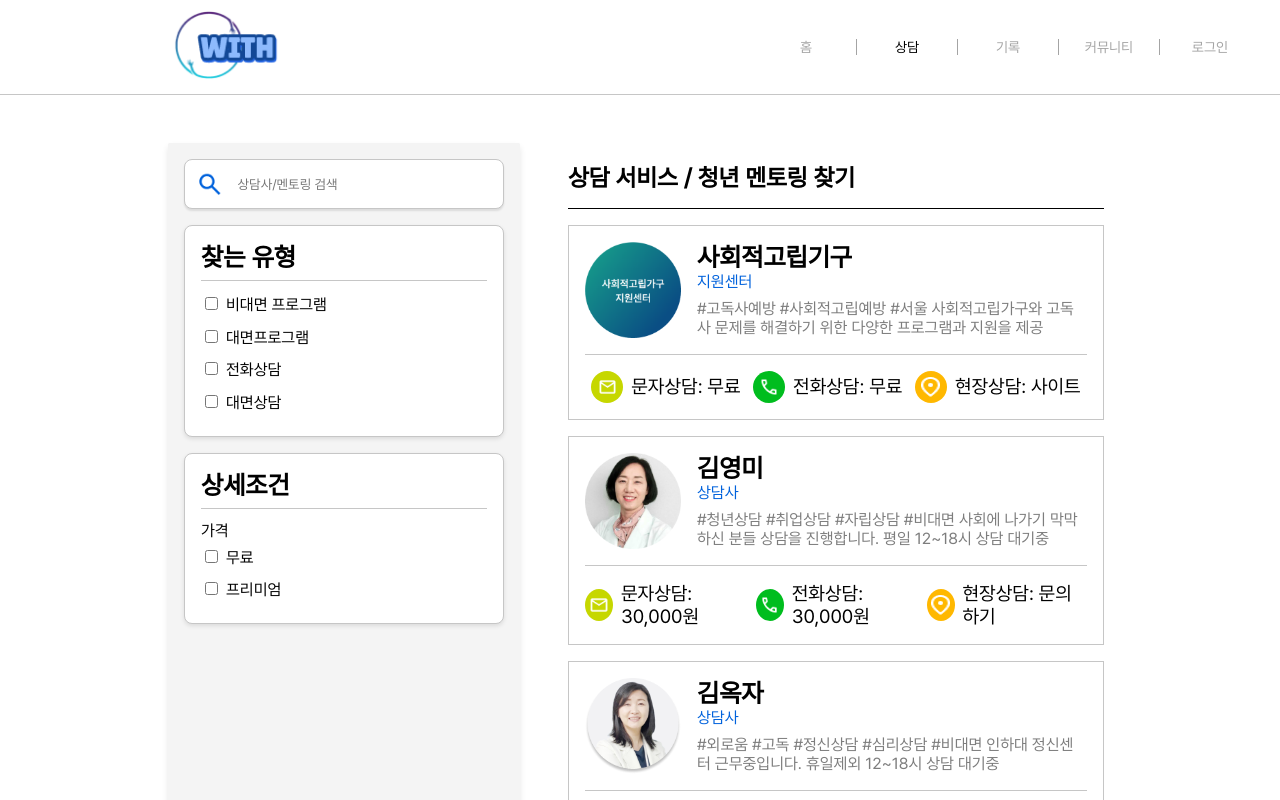
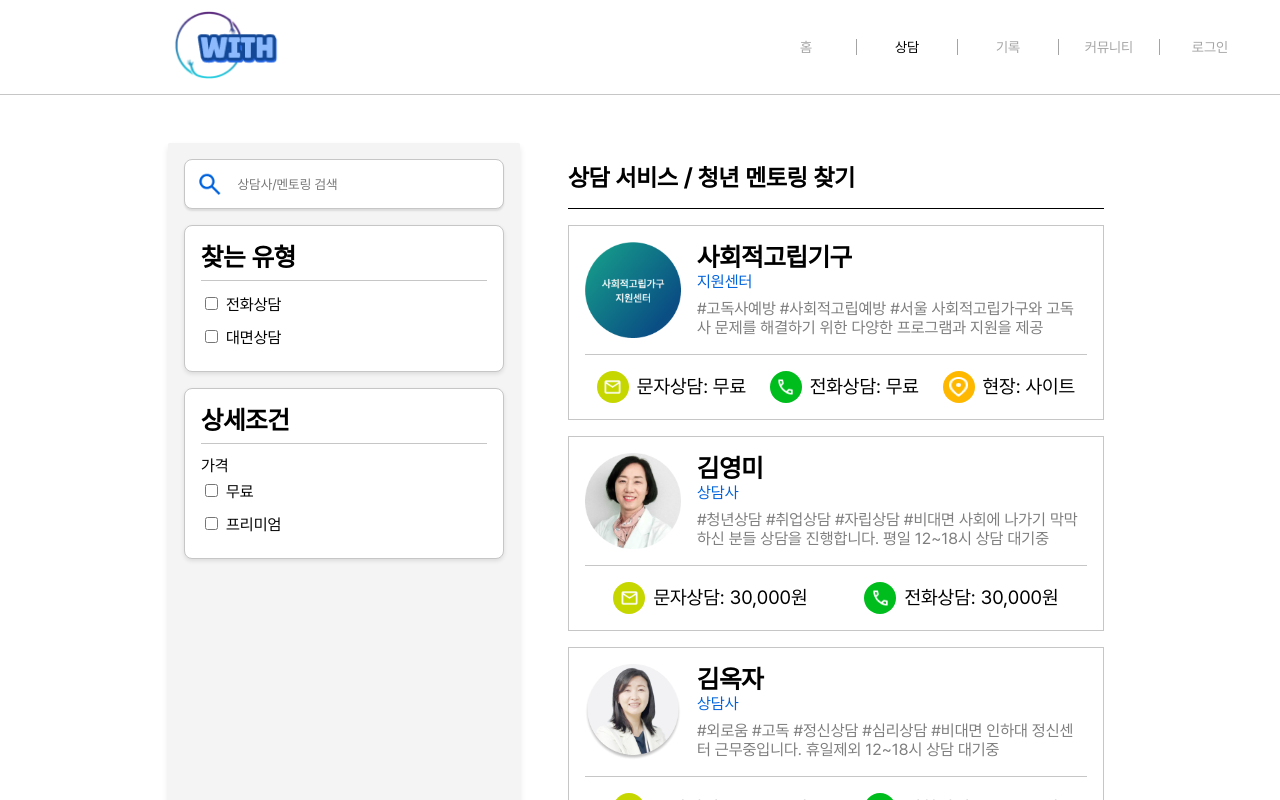
Before and after one commit to yerroong/Reverseinha_team_front, a React (Create React App) app in the folder reverse/: page /consulting in a window 1280 px wide. Shown: the top 800 px of the page. Built offline with nearby package versions, Linux system fonts and the light colour scheme.

Commit message:
상담페이지 검색수정 완료

```diff
--- a/reverse/src/pages/Consulting/Consulting.jsx
+++ b/reverse/src/pages/Consulting/Consulting.jsx
@@ -157,6 +157,8 @@ const consultingData = [
       call: '무료',
       site: '사이트',
     },
+    availableForCall: true,
+    availableForLocation: true,
   },
   {
     id: 'kimYoungMi',
@@ -170,6 +172,8 @@ const consultingData = [
       call: '30,000원',
       site: '문의하기',
     },
+    availableForCall: true,
+    availableForLocation: false,
   },
   {
     id: 'kimOkJa',
@@ -183,6 +187,8 @@ const consultingData = [
       call: '30,000원',
       site: '문의하기',
     },
+    availableForCall: true,
+    availableForLocation: false,
   },
 ];
 
@@ -192,6 +198,8 @@ const Consulting = () => {
     free: false,
     premium: false,
     searchTerm: '',
+    phoneConsultation: false,
+    inPersonConsultation: false,
   });
 
   const navigate = useNavigate(); // Initialize useNavigate hook
@@ -214,13 +222,32 @@ const Consulting = () => {
   };
 
   const filteredData = consultingData.filter((consultant) => {
-    const matchesFree = filters.free ? consultant.prices.message === '무료' : true;
-    const matchesPremium = filters.premium ? consultant.prices.message !== '무료' : true;
+    // Match phone consultation filter
+    const matchesPhoneConsultation = filters.phoneConsultation ? consultant.availableForCall : true;
+
+    // Match in-person consultation filter
+    const matchesInPersonConsultation = filters.inPersonConsultation
+      ? consultant.id === 'supportCenter' // Only support center provides in-person consultation
+      : true;
+
+    // Match both "무료" and "프리미엄" filters
+    const matchesFreeAndPremium =
+      (filters.free && filters.premium) || // If both free and premium are selected
+      (!filters.free && !filters.premium) || // If neither is selected
+      (filters.free && consultant.prices.message === '무료') || // If free is selected and consultant is free
+      (filters.premium && consultant.prices.message !== '무료'); // If premium is selected and consultant is premium
+
+    // Match search term
     const matchesSearchTerm =
       consultant.title.includes(filters.searchTerm) ||
       consultant.description.includes(filters.searchTerm);
 
-    return matchesFree && matchesPremium && matchesSearchTerm;
+    return (
+      matchesPhoneConsultation &&
+      matchesInPersonConsultation &&
+      matchesFreeAndPremium &&
+      matchesSearchTerm
+    );
   });
 
   return (
@@ -253,12 +280,14 @@ const Consulting = () => {
                   </CallIconWrapper>
                   <PriceText>전화상담: {consultant.prices.call}</PriceText>
                 </Price>
-                <Price onClick={handlePriceClick}>
-                  <LocationIconWrapper>
-                    <PriceIcon src="/location.png" alt="Location" />
-                  </LocationIconWrapper>
-                  <PriceText>현장상담: {consultant.prices.site}</PriceText>
-                </Price>
+                {consultant.availableForLocation && (
+                  <Price onClick={handlePriceClick}>
+                    <LocationIconWrapper>
+                      <PriceIcon src="/location.png" alt="Location" />
+                    </LocationIconWrapper>
+                    <PriceText>현장: {consultant.prices.site}</PriceText>
+                  </Price>
+                )}
               </Prices>
             </ResultItem>
           ))}
--- a/reverse/src/pages/Consulting/SearchSide.jsx
+++ b/reverse/src/pages/Consulting/SearchSide.jsx
@@ -82,6 +82,8 @@ const SearchSide = ({ onFilterChange }) => {
     free: false,
     premium: false,
     searchTerm: '',
+    phoneConsultation: false,
+    inPersonConsultation: false,
   });
 
   const handleFilterChange = (filterType, value) => {
@@ -108,19 +110,23 @@ const SearchSide = ({ onFilterChange }) => {
         <FilterSection>
           <FilterTitle>찾는 유형</FilterTitle>
           <FilterLabel>
-            <FilterCheckbox type="checkbox" />
-            비대면 프로그램
-          </FilterLabel>
-          <FilterLabel>
-            <FilterCheckbox type="checkbox" />
-            대면프로그램
-          </FilterLabel>
-          <FilterLabel>
-            <FilterCheckbox type="checkbox" />
+            <FilterCheckbox
+              type="checkbox"
+              checked={filters.phoneConsultation}
+              onChange={() =>
+                handleFilterChange('phoneConsultation', !filters.phoneConsultation)
+              }
+            />
             전화상담
           </FilterLabel>
           <FilterLabel>
-            <FilterCheckbox type="checkbox" />
+            <FilterCheckbox
+              type="checkbox"
+              checked={filters.inPersonConsultation}
+              onChange={() =>
+                handleFilterChange('inPersonConsultation', !filters.inPersonConsultation)
+              }
+            />
             대면상담
           </FilterLabel>
         </FilterSection>
```
